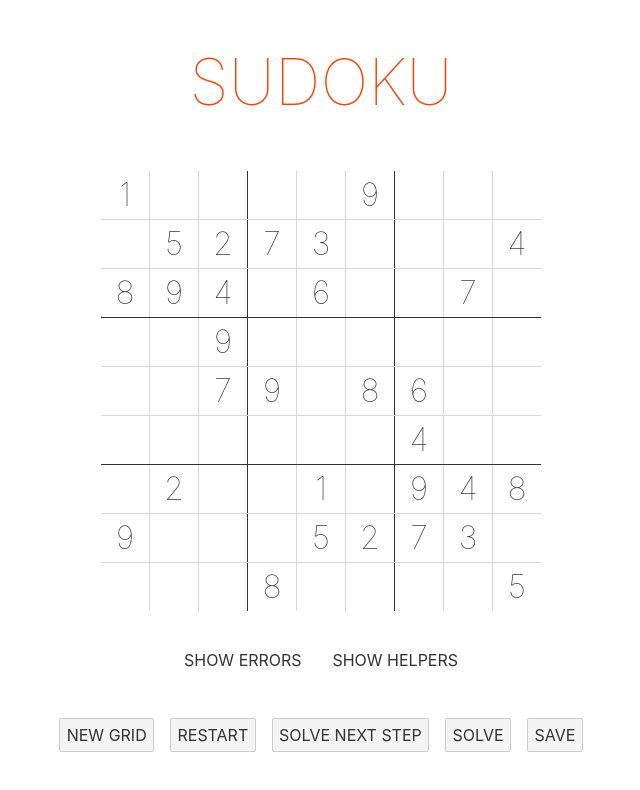
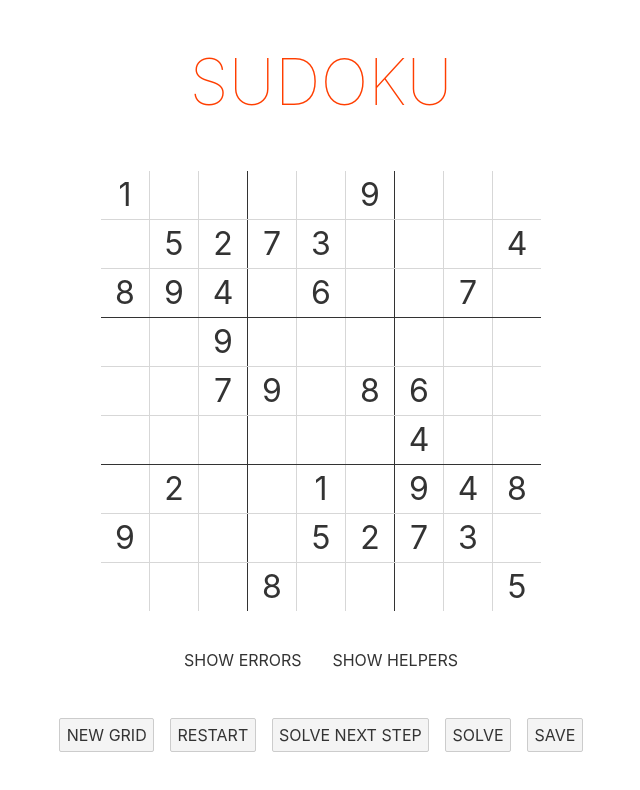
Before and after one commit to Morphyish/sudoku, a Svelte app: page / in a window 1280 px wide. Shown: the top 790 px of the page, without its empty margins (319-959 px from the left). Built offline with nearby package versions, Linux system fonts and the light colour scheme.

Commit message:
:sparkles: Emphasize starting cells

```diff
--- a/src/components/Board.svelte
+++ b/src/components/Board.svelte
@@ -11,19 +11,6 @@
 
     const handleUserInput = (col, row) => event => {
         if (event.isComposing || event.keyCode === 229) {
-            return
-        }
-
-        const allowedKeys = [1, 2, 3, 4, 5, 6, 7, 8, 9]
-        const key = parseInt(event.key)
-
-        if (allowedKeys.includes(key)) {
-            sudoku.fillCell(col, row, key)
-            return
-        }
-
-        if (key === 0 || event.key === 'Backspace') {
-            sudoku.emptyCell(col, row)
             return
         }
 
@@ -57,7 +44,25 @@
             default:
                 break
         }
+
+        if (isStartingCell($sudoku.initialGrid, col, row)) {
+            return
+        }
+
+        const allowedKeys = [1, 2, 3, 4, 5, 6, 7, 8, 9]
+        const key = parseInt(event.key)
+
+        if (allowedKeys.includes(key)) {
+            sudoku.fillCell(col, row, key)
+            return
+        }
+
+        if (key === 0 || event.key === 'Backspace') {
+            sudoku.emptyCell(col, row)
+        }
     }
+
+    const isStartingCell = (initialGrid, col, row) => getCell(initialGrid, col, row) !== 0
 
     const focusFirstCell = () => {
         focusedCell = 0
@@ -73,6 +78,7 @@
                     <Cell
                             cell={getCell($grid, col, row)}
                             helpers={getCell($helper, col, row)}
+                            startingCell={isStartingCell($sudoku.initialGrid, col, row)}
                             hasError={$errors.has(`${col},${row}`)}
                             showErrors={$settings.showErrors}
                             showHelpers={$settings.showHelpers}
--- a/src/components/Cell.svelte
+++ b/src/components/Cell.svelte
@@ -4,12 +4,13 @@
     export let cell = 0
     export let helpers = []
     export let hasError = false
+    export let startingCell = false
     export let showErrors = false
     export let showHelpers = false
     export let element = null
 </script>
 
-<div class="cell" class:error={hasError && showErrors} bind:this={element} on:focus on:keydown tabindex="-1">
+<div class="cell" class:error={hasError && showErrors && !startingCell} class:startingCell={startingCell} bind:this={element} on:focus on:keydown tabindex="-1">
     {#if cell}
         {cell}
     {:else if showHelpers}
@@ -35,6 +36,10 @@
         border-right: 0;
     }
 
+    .startingCell {
+        font-weight: 400;
+    }
+
     .error {
         color: #D13C2F;
     }
--- a/src/stores/sudoku.js
+++ b/src/stores/sudoku.js
@@ -11,7 +11,7 @@ import { history } from './history'
 const initialState = {
     isValid: true,
     isDone: false,
-    initialGrid: null,
+    initialGrid: Array(9).fill(Array(9).fill(0)),
     difficulty: 0,
     methodsUsed: [],
 }
```
